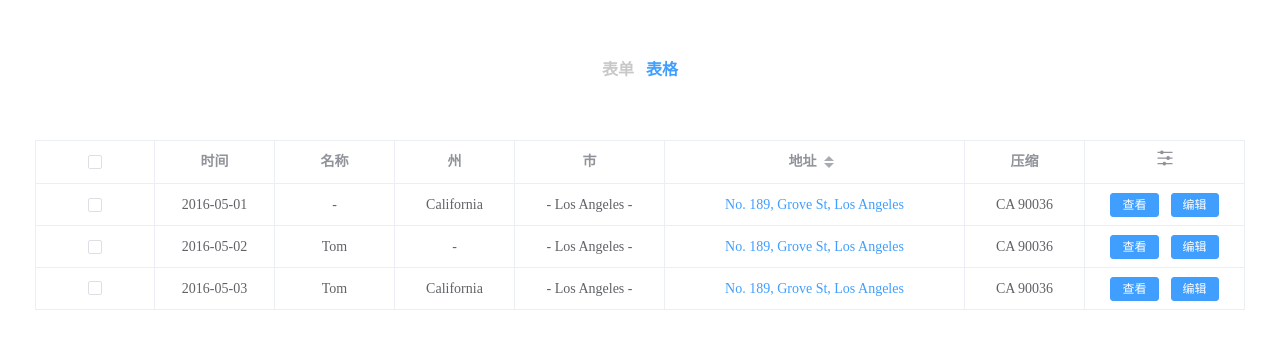
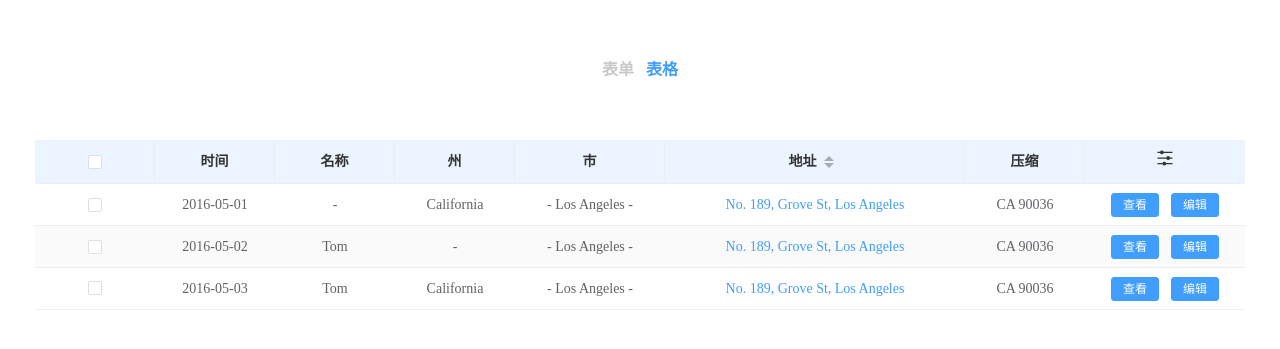
Before and after one commit to pandax-6646/component, a Vue app: page /table in a window 1280 px wide. Shown: the part 205-554 px from the top of the page. Built offline with nearby package versions, Linux system fonts and the light colour scheme.

Commit message:
feat(Table): 更新表格组件，添加拖拽排序功能和表头样式

```diff
--- a/src/components/Table/index.vue
+++ b/src/components/Table/index.vue
@@ -1,5 +1,15 @@
 <template>
-  <el-table :data="data" border>
+  <el-table
+    :data="data"
+    border
+    stripe
+    @sort-change="dragSort"
+    :header-cell-style="{
+      color: '#333',
+      fontWeight: 'bold',
+      backgroundColor: 'rgb(236, 245, 255)',
+    }"
+  >
     <template
       v-for="{
         prop,
@@ -75,6 +85,11 @@ defineProps<{
   columns: TColumns[];
   data: Record<string, any>[];
 }>();
+
+// 拖拽排序
+const dragSort = (data: Record<string, any>[], sort: string) => {
+  console.log("排序了", data, sort);
+};
 </script>
 
 <style scoped>
@@ -82,4 +97,22 @@ defineProps<{
   color: #409eff;
   cursor: pointer;
 }
+
+.el-table--border:after,
+.el-table--border:before,
+:deep(.el-table__inner-wrapper:before),
+:deep(.el-table__inner-wrapper:after) {
+  background-color: transparent !important;
+}
+
+:deep(.el-table__border-left-patch) {
+  width: 0px !important;
+}
+
+:deep(.el-table__header .el-table__cell:last-child) {
+  border-right-width: 0;
+}
+:deep(.el-table__body .el-table__cell) {
+  border-right-width: 0;
+}
 </style>
```
